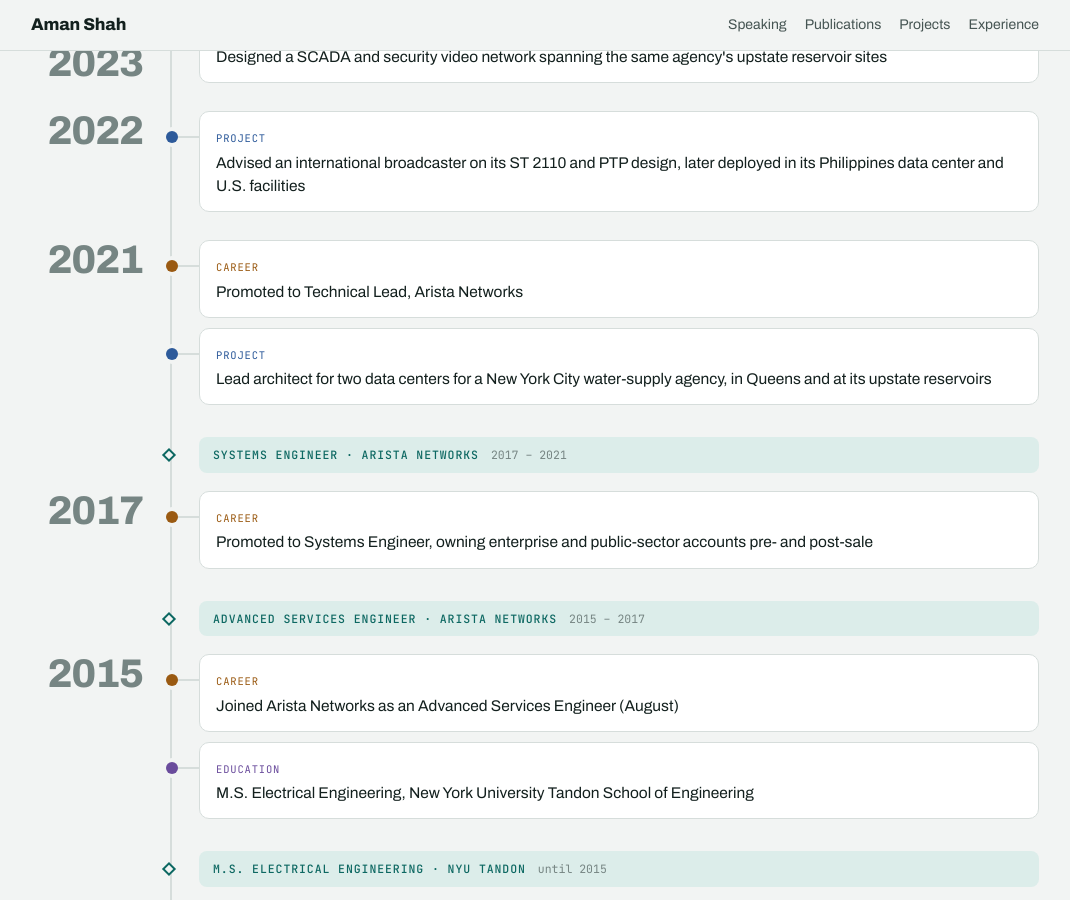
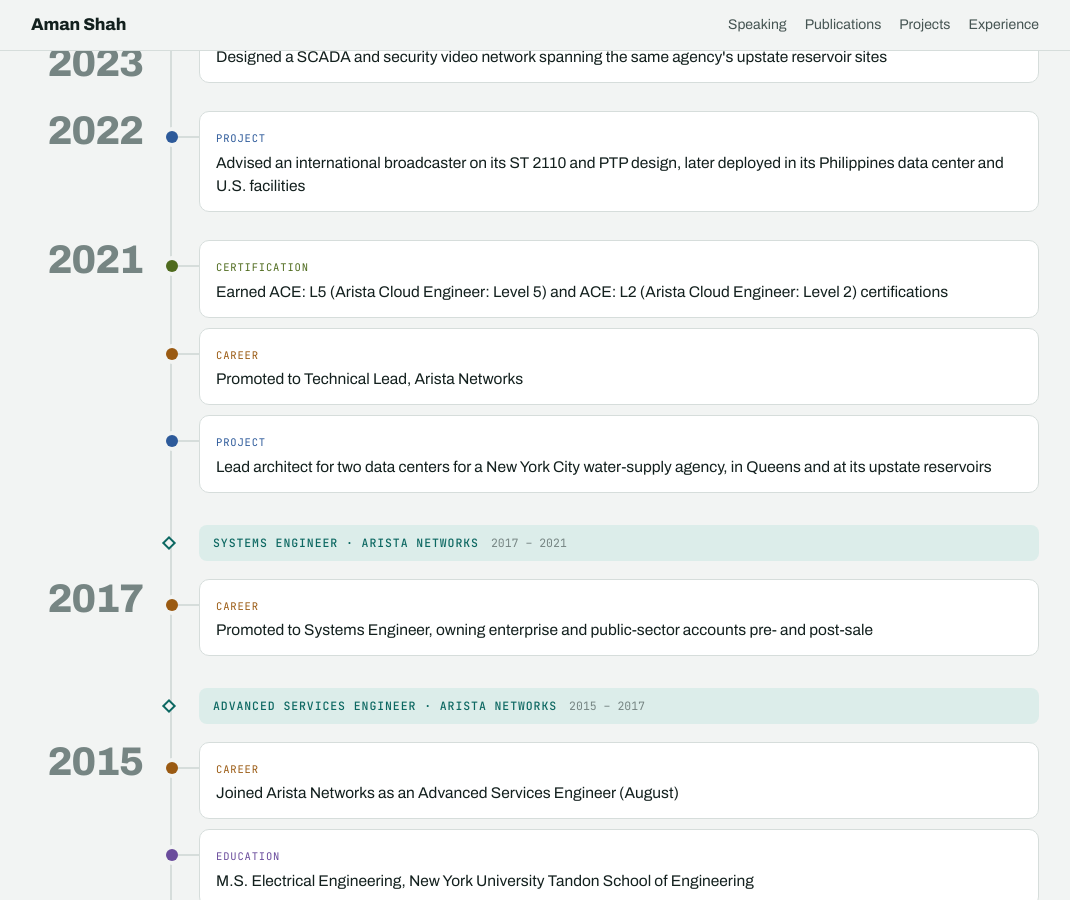
Before and after one commit to Amanshah91/amanshah91.github.io, a Jekyll site: the page built from index.html, in a window 1280 px wide and 900 px high, scrolled down 2928 px. Shown: the whole window, without its empty margins (105-1175 px from the left). Built offline with Jekyll 4.4.1, drawn with Linux system fonts in a browser that asks for light colours; some of the changed text lies outside the part shown.

Commit message:
Certifications: add ACE L5 and ACE L2 (2021)
Co-Authored-By: Claude Opus 5.5 <noreply@anthropic.com>
Claude-Session: https://claude.ai/code/session_016ECpXB9SB4zXKomSvGvhZo

```diff
--- a/_data/milestones.yml
+++ b/_data/milestones.yml
@@ -38,6 +38,8 @@
 - year: "2021"
   era: lead
   items:
+    - kind: Certification
+      text: "Earned ACE: L5 (Arista Cloud Engineer: Level 5) and ACE: L2 (Arista Cloud Engineer: Level 2) certifications"
     - kind: Career
       text: Promoted to Technical Lead, Arista Networks
     - kind: Project
--- a/index.html
+++ b/index.html
@@ -185,6 +185,7 @@ layout: default
       <div><h3>M.S. Electrical Engineering</h3><p>New York University Tandon School of Engineering, 2015</p></div>
       <div><h3>B.E. Biomedical Engineering</h3><p>University of Mumbai (D.J. Sanghvi College of Engineering), 2013</p></div>
       <div><h3>ACE: L6 &amp; ACE: L7</h3><p>ACE: L6 (Arista Cloud Engineer: Level 6) and ACE: L7 (Arista Cloud Engineer: Level 7), 2023</p></div>
+      <div><h3>ACE: L5 &amp; ACE: L2</h3><p>ACE: L5 (Arista Cloud Engineer: Level 5) and ACE: L2 (Arista Cloud Engineer: Level 2), 2021</p></div>
       <div><h3>IEEE</h3><p>Member, Institute of Electrical and Electronics Engineers</p></div>
       <div><h3>SMPTE</h3><p>Member, Society of Motion Picture and Television Engineers</p></div>
       <div><h3>IET</h3><p>Member (MIET), Institution of Engineering and Technology</p></div>
```
